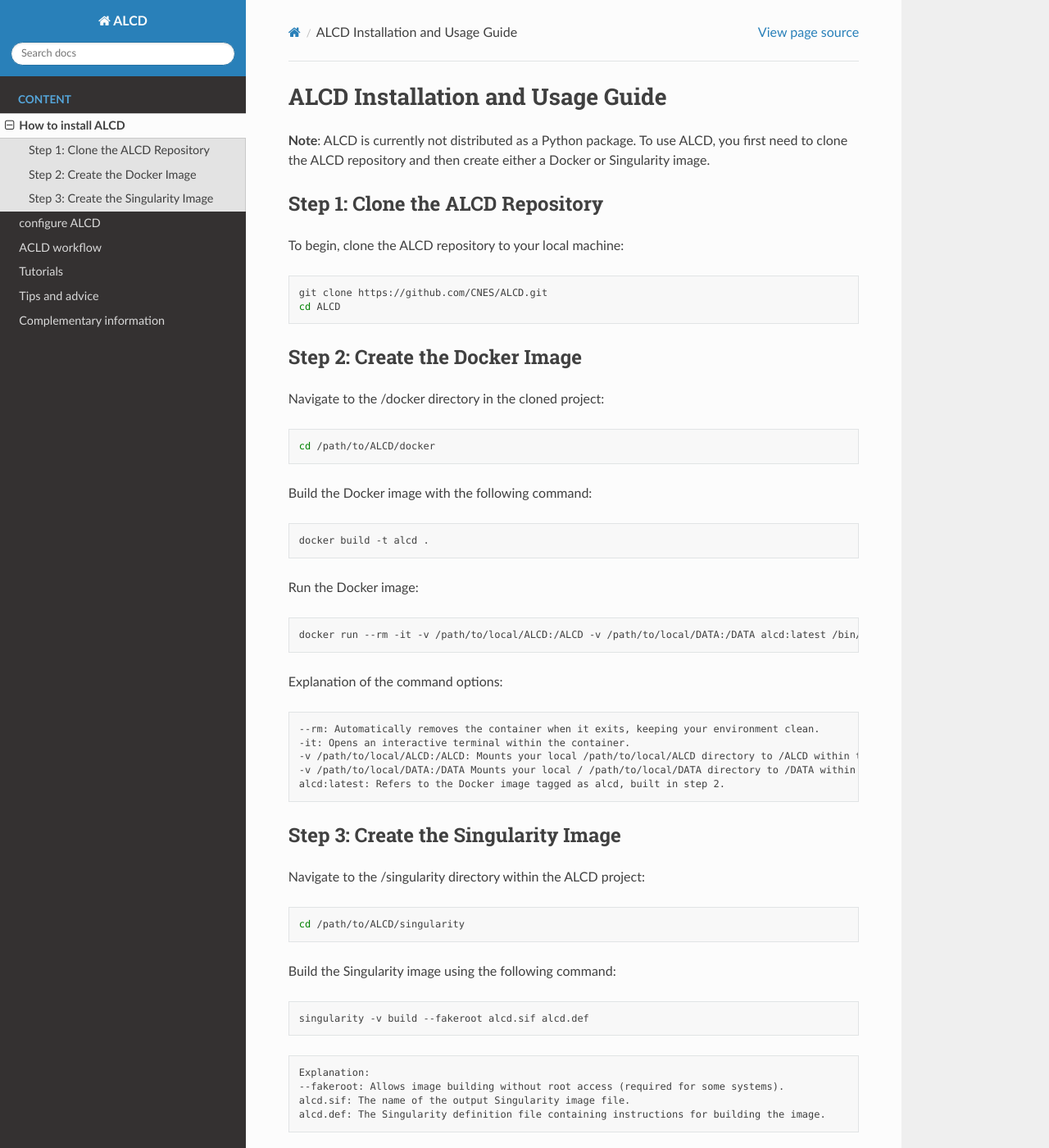
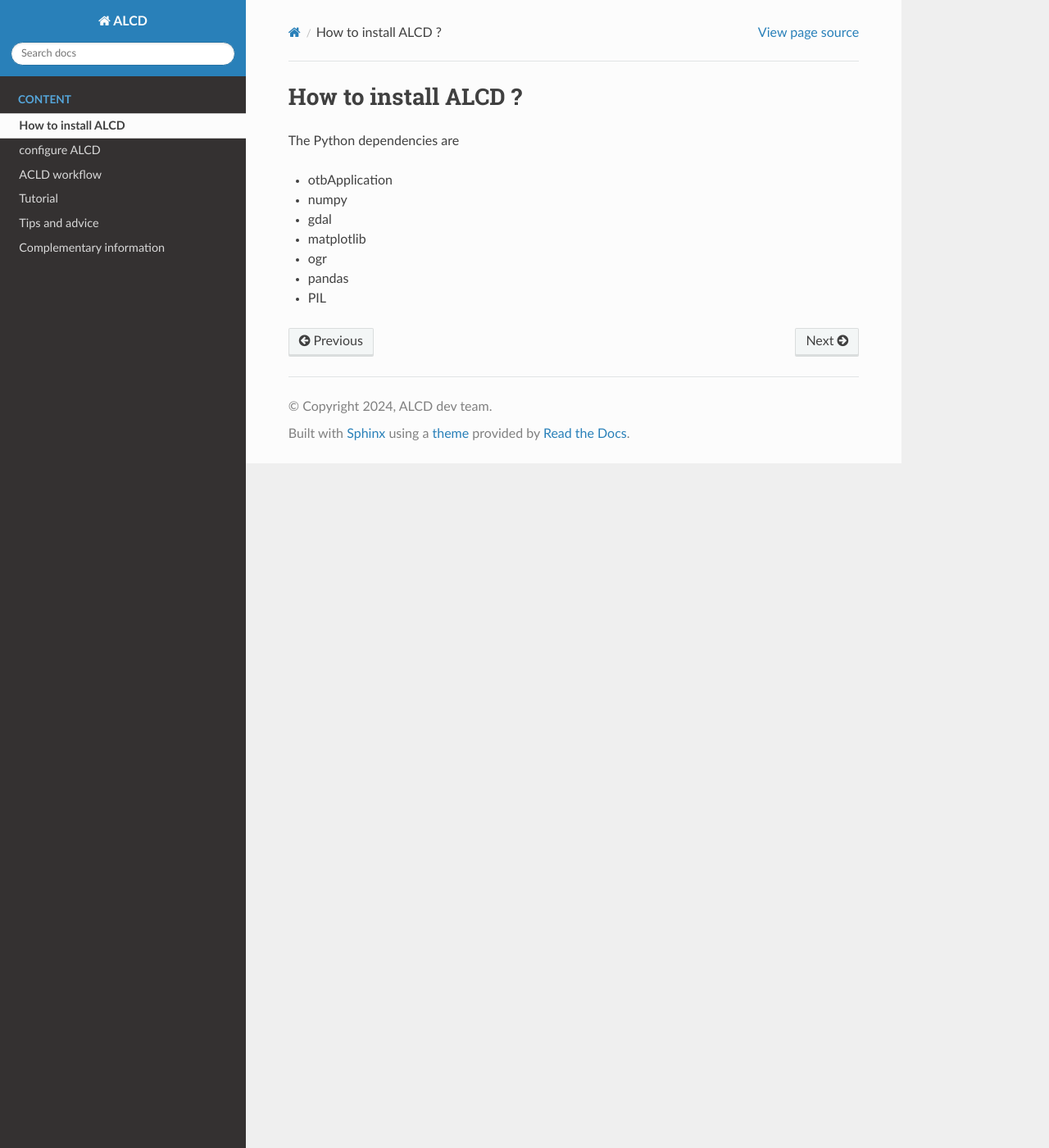
Before and after one commit to CNES/ALCD, a Sphinx documentation site: the page built from docs/source/how_to_install_alcd.md, in a window 1280 px wide and 1400 px high. Shown: the whole window at 82% size. Built offline with Sphinx 7.4.7 and the Read the Docs theme 2.0.0, drawn with Linux system fonts in a browser that asks for light colours; pages that are not in the unit, such as notebooks, are missing from menus; some of the changed text lies outside the part shown.

Commit message:
doc: start adding doc

````diff
--- a/docs/source/conf.py
+++ b/docs/source/conf.py
@@ -18,22 +18,23 @@
 templates_path = ['_templates']
 exclude_patterns = []
 
-nb_execution_mode = 'off'
+
 
 # -- Options for HTML output -------------------------------------------------
 # https://www.sphinx-doc.org/en/master/usage/configuration.html#options-for-html-output
 
 
 html_static_path = ['_static', 'images']
-
+source_suffix = {
+    '.rst': 'restructuredtext',
+    '.txt': 'markdown',
+    '.md': 'markdown',
+}
 extensions = [
-    'myst_nb',
-    #'myst_parser',
-    'sphinx.ext.mathjax',
-    'sphinx.ext.viewcode',
+    'myst_parser',
     'sphinx.ext.autodoc',
     'sphinx.ext.napoleon',
-    'sphinx.ext.viewcode',
+    "sphinx_rtd_theme"
 ]
 
 myst_enable_extensions = [
--- a/docs/source/how_to_install_alcd.md
+++ b/docs/source/how_to_install_alcd.md
@@ -1,64 +1,10 @@
-# ALCD Installation and Usage Guide
+# How to install ALCD ?
 
-**Note**: ALCD is currently not distributed as a Python package. To use ALCD, you first need to clone the ALCD repository and then create either a Docker or Singularity image.
-
-### Step 1: Clone the ALCD Repository
-To begin, clone the ALCD repository to your local machine:
-```bash
-git clone https://github.com/CNES/ALCD.git
-cd ALCD
-```
-
-### Step 2: Create the Docker Image
-
-Navigate to the /docker directory in the cloned project:
-
-```bash
-cd /path/to/ALCD/docker
-```
-Build the Docker image with the following command:
-
-```bash
-docker build -t alcd .
-```
-Run the Docker image:
-
-```bash
-docker run --rm -it -v /path/to/local/ALCD:/ALCD -v /path/to/local/DATA:/DATA alcd:latest /bin/bash
-```
-Explanation of the command options:
-
-    --rm: Automatically removes the container when it exits, keeping your environment clean.
-    -it: Opens an interactive terminal within the container.
-    -v /path/to/local/ALCD:/ALCD: Mounts your local /path/to/local/ALCD directory to /ALCD within the Docker container, allowing data access and output within this directory.
-    -v /path/to/local/DATA:/DATA Mounts your local / /path/to/local/DATA directory to /DATA within the Docker container, allowing data access and output within this directory.
-    alcd:latest: Refers to the Docker image tagged as alcd, built in step 2.
-
-### Step 3: Create the Singularity Image
-
-Navigate to the /singularity directory within the ALCD project:
-
-```bash
-cd /path/to/ALCD/singularity
-```
-Build the Singularity image using the following command:
-
-```bash
-singularity -v build --fakeroot alcd.sif alcd.def
-```
-    Explanation:
-    --fakeroot: Allows image building without root access (required for some systems).
-    alcd.sif: The name of the output Singularity image file.
-    alcd.def: The Singularity definition file containing instructions for building the image.
-
-Run the Singularity image:
-
-```bash
-singularity shell --cleanenv --bind /path/to/local/ALCD:/ALCD alcd.sif /bin/bash
-```
-    Explanation of the command options:
-    --cleanenv: Starts the container with a clean environment, ensuring no unexpected environment variables affect the container.
-    --bind /path/to/local/ALCD:/ALCD: Mounts the local directory /path/to/local/ALCD into /ALCD within the Singularity container, allowing seamless data access.
-    alcd.sif: Specifies the Singularity image file built in step 3.
-
-Following these steps will set up ALCD for use with either Docker or Singularity, enabling access to the project’s data and output through the mounted /ALCD directory.
+The Python dependencies are
+- otbApplication
+- numpy
+- gdal
+- matplotlib
+- ogr
+- pandas
+- PIL
````
Also changed, not shown: docs/source/index.md (+1 -1 lines), docs/source/tutorial.md (+0 -3 lines).
